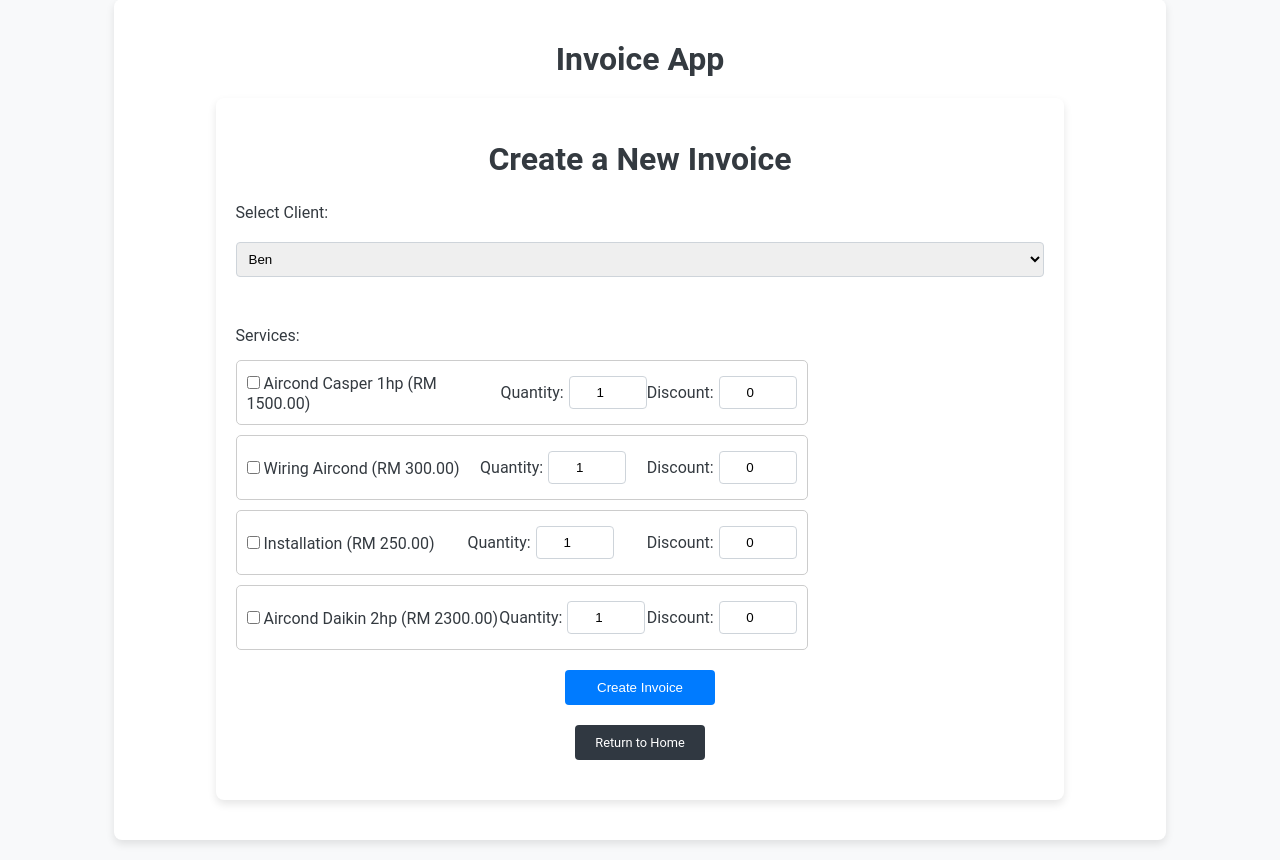
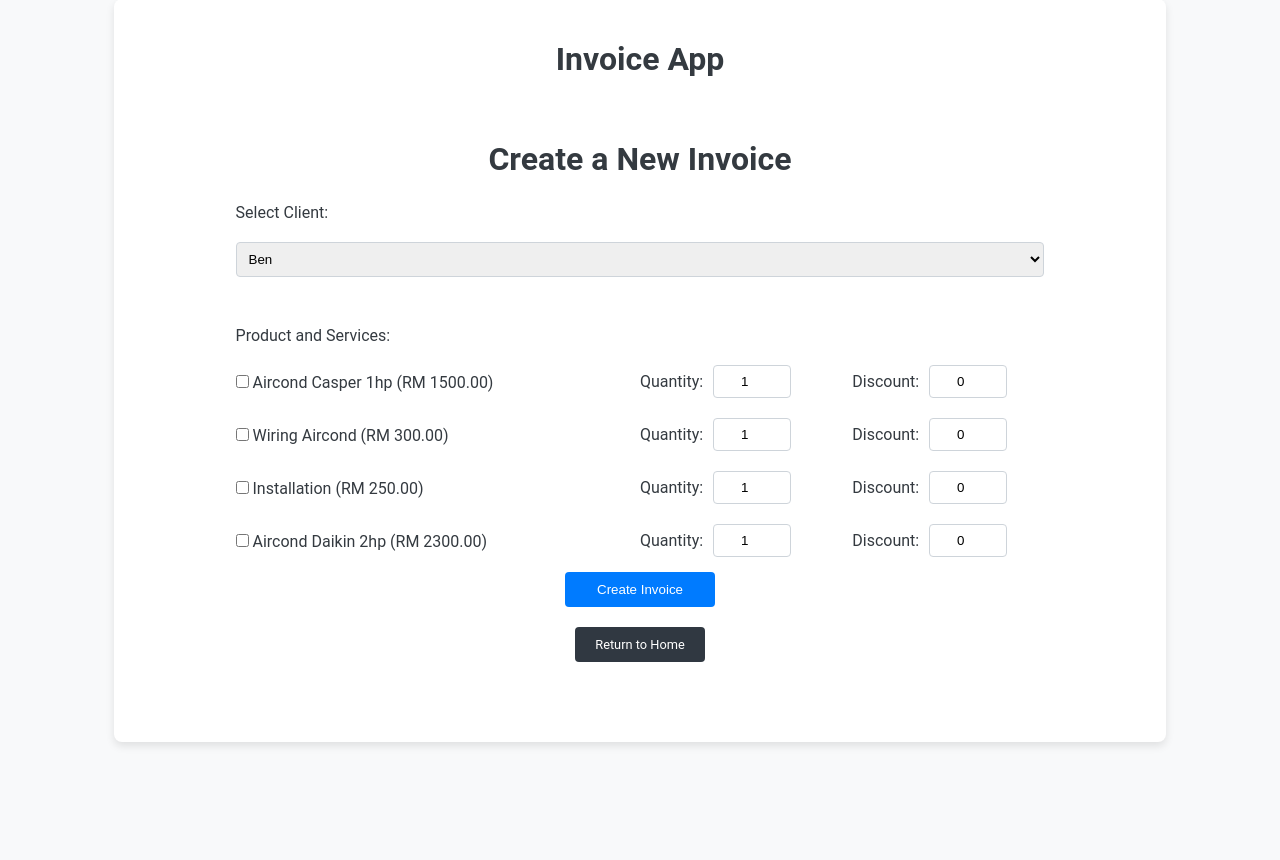
Before and after one commit to farahanasuhaimi/invoice_app, a Flask app: page /create_invoice in a window 1280 px wide. Shown: the part 21-881 px from the top of the page. After the commit the page ends 767 px from the top, so only its background shows below. Run offline with Flask 3, Linux system fonts and the light colour scheme.

Commit message:
Refactor service list layout and styling

```diff
--- a/static/styles.css
+++ b/static/styles.css
@@ -119,29 +119,29 @@ button:hover {
 
 .service-list {
     display: flex;
-    flex-wrap: wrap;
-    justify-content: space-between;
+    flex-direction: column;
+            gap: 10px;
   }
 
 .service-item {
     display: flex;
     align-items: center;
-    justify-content: space-between;
-    padding: 10px;
-    border: 1px solid #ccc;
-    border-radius: 5px;
-    margin-bottom: 10px;
-    width: 68%;
+    gap: 20px;
 }
 
+.service-details {
+    flex: 2;
+}
 
 .service-details label {
   margin-left: 10px;
 }
 
 .quantity-input {
-  display: flex;
-  align-items: center;
+    flex: 1;
+    display: flex;
+    align-items: center;
+    gap: 5px;
 }
 
 .quantity-input label {
@@ -183,7 +183,6 @@ a.return-home {
     padding: 20px;
     background-color: #fff;
     border-radius: 8px;
-    box-shadow: 0 4px 8px rgba(0, 0, 0, 0.1);
 }
 
 .invoice-header {
--- a/templates/create_invoice.html
+++ b/templates/create_invoice.html
@@ -1,6 +1,6 @@
 {% extends "base.html" %} {% block title %}Create Invoice{% endblock %} {% block
 content %}
-<div class="container">
+<div class="invoice-container">
   <h1>Create a New Invoice</h1>
   <form method="POST" class="service-form">
     <input type="hidden" name="csrf_token" value="{{ csrf_token() }}" />
@@ -11,7 +11,7 @@ content %}
       {% endfor %}</select
     ><br />
 
-    <label>Services:</label>
+    <label>Product and Services:</label>
     <div id="services" class="service-list">
       {% for service in services %}
       <div class="service-item">
```
Also changed, not shown: instance/invoice_app.db, 4 other files.
